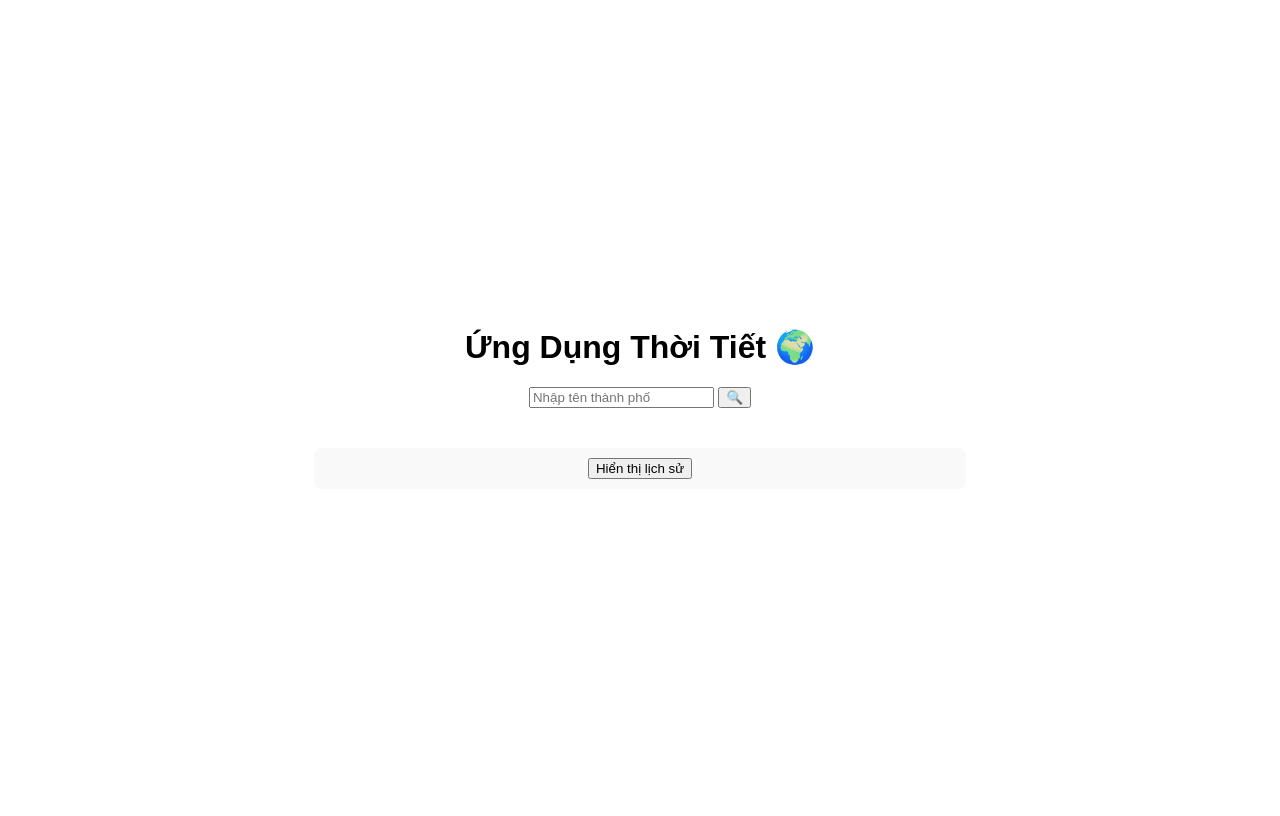
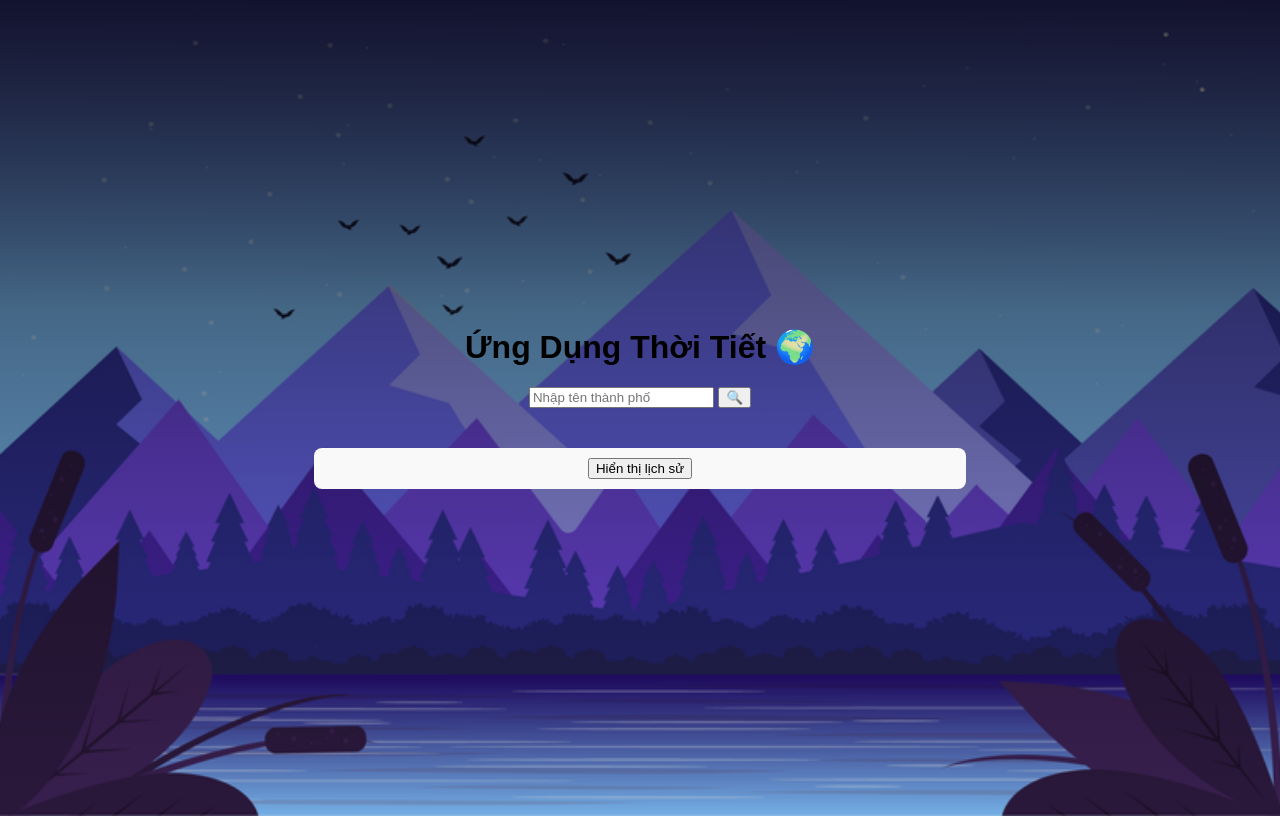
Before and after one commit to nhutduy-1905/Weather_API, a Flask app: page / in a window 1280 px wide. Run offline with Flask 3, Linux system fonts and the light colour scheme.

Commit message:
Upadte Interface code

```diff
--- a/app.py
+++ b/app.py
@@ -27,7 +27,6 @@ def weather():
             "description": data["weather"][0]["description"].capitalize(),
             "icon": f"http://openweathermap.org/img/wn/{data['weather'][0]['icon']}@2x.png"
         }
-
         # Lưu vào lịch sử tìm kiếm
         history = session.get("history", [])
         if weather_data["city"] not in history:
--- a/static/styles.css
+++ b/static/styles.css
@@ -1,6 +1,7 @@
 body {
   font-family: Arial, sans-serif;
   text-align: center; /* Căn giữa nội dung */
+  background: linear-gradient(to bottom, rgba(0, 0, 0, 0.7), rgba(0, 0, 0, 0.1)), url('cold.png') no-repeat center/cover;
 }
 
 .container {
```
Also changed, not shown: static/cold.png (added), static/hot.png (added).
